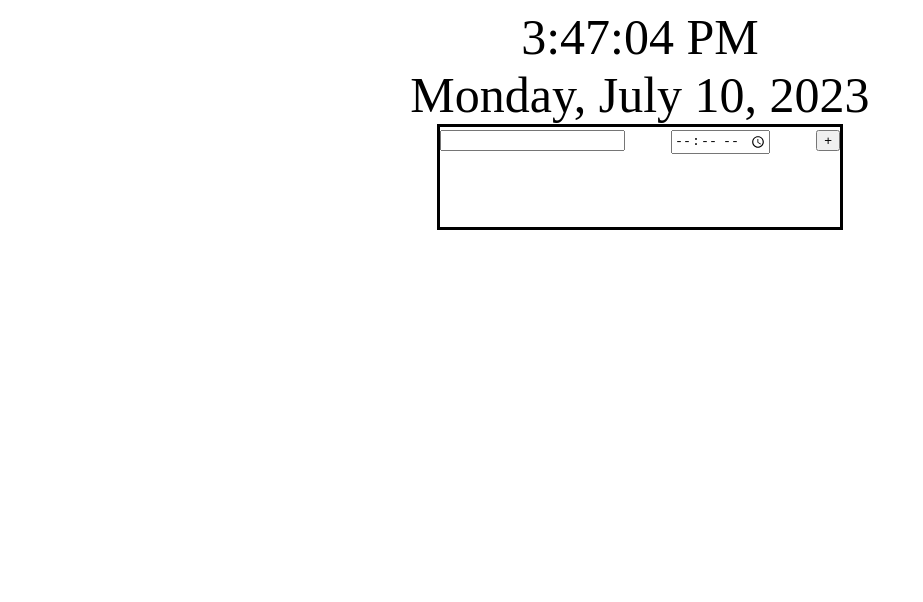
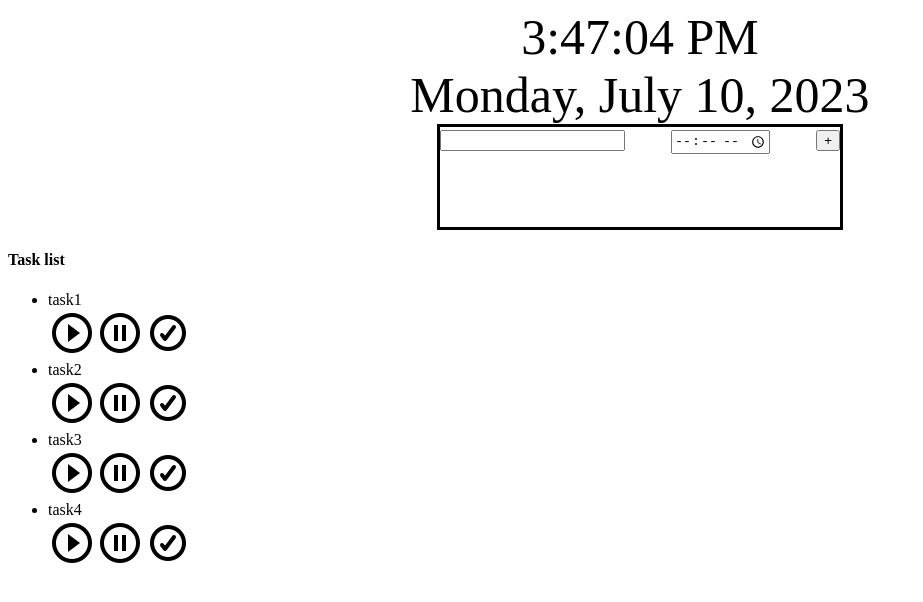
Before and after one commit to valdispatriarh/TimeTracker, a website: page frontend/index.html in a window 1280 px wide. Shown: the whole page, without its empty margins (0-923 px from the left). Drawn offline with Linux system fonts and the light colour scheme.

Commit message:
fix: delete left.js

```diff
--- a/frontend/css/style.css
+++ b/frontend/css/style.css
@@ -13,6 +13,9 @@
     font-size: 20px;
     border-style: solid;
 }
+.player{
+    display: flex;
+}
 /* .textarea-task{
     background-color: red;
 }
--- a/frontend/js/left.js
+++ /dev/null
@@ -1,31 +0,0 @@
-// "use strict";
-
-// import {addBodyLeftColumn()} from './main.js'
-//addBodyLeftColumn();
-
-export function addBodyLeftColumn() {
-  const container = document.querySelector(".container");
-
-  const leftColumn = document.createElement("div");
-  leftColumn.classList.add("container");
-  leftColumn.innerHTML = `
-    <div class = "left-column">
-
-        <div class = "player">
-          <div class = "btn play"><img src='assets/images/play.png' alt=play class = play-btn-img></div>
-          <div class = "btn pause"><img src='assets/images/pause.png' alt=pause class = pause-btn-img></div>
-          <div class = "btn done"><img src='assets/images/done.png' alt=play class = done-btn-img></div>
-        </div>
-
-        <div class = "main-goals">
-        <h4>Task list</h4>
-          <ul>
-            <li>task1</li>
-            <li>task2</li>
-            <li>task3</li>
-            <li>task4</li>
-          </ul>
-        </div>
-    </div>`;
-  container.appendChild(leftColumn);
-}
--- a/frontend/js/main.js
+++ b/frontend/js/main.js
@@ -12,13 +12,17 @@
 
 // 5)pull in dev
 // 6) git chechout -b devVlad2
-/// / !!!!!npm istall
+// !!!!!npm istall
 
-import { addBodyLeftColumn } from './left.js';
+let bodyhtml = 1;
+function addBody () {
+  bodyhtml = document.createElement('div');
+  bodyhtml.classList.add('container');
+  document.body.appendChild(bodyhtml);
+}
+addBody();
 
 function addBodyCentrumColumn () {
-  const bodyhtml = document.createElement('div');
-  bodyhtml.classList.add('container');
   bodyhtml.innerHTML = `
     <div class = "centrum-column">
         <div class = "time"></div>
@@ -29,9 +33,52 @@ function addBodyCentrumColumn () {
             <div class = "button-submit"><input type = 'button' value = '+'></div>
         </div>
     </div>`;
-  document.body.appendChild(bodyhtml);
 }
 addBodyCentrumColumn();
+
+function addBodyLeftColumn () {
+  const container = document.querySelector('.container');
+  const leftColumn = document.createElement('div');
+  leftColumn.classList.add('container');
+  leftColumn.innerHTML = `
+    <div class = "left-column">
+        <div class = "main-goals">
+        <h4>Task list</h4>
+          <ul>
+            <li>task1
+            <div class = "player">
+                <div class = "btn play"><img src='../assets/images/play.png' alt=play class = play-btn-img></div>
+                <div class = "btn pause"><img src='../assets/images/pause.png' alt=pause class = pause-btn-img></div>
+                <div class = "btn done"><img src='../assets/images/done.png' alt=play class = done-btn-img></div>
+            </div>
+            </li>
+            <li>task2
+            <div class = "player">
+                <div class = "btn play"><img src='../assets/images/play.png' alt=play class = play-btn-img></div>
+                <div class = "btn pause"><img src='../assets/images/pause.png' alt=pause class = pause-btn-img></div>
+                <div class = "btn done"><img src='../assets/images/done.png' alt=play class = done-btn-img></div>
+            </div>
+            </li>
+            <li>task3
+            <div class = "player">
+                <div class = "btn play"><img src='../assets/images/play.png' alt=play class = play-btn-img></div>
+                <div class = "btn pause"><img src='../assets/images/pause.png' alt=pause class = pause-btn-img></div>
+                <div class = "btn done"><img src='../assets/images/done.png' alt=play class = done-btn-img></div>
+            </div>
+            </li>
+            <li>task4
+            <div class = "player">
+                <div class = "btn play"><img src='../assets/images/play.png' alt=play class = play-btn-img></div>
+                <div class = "btn pause"><img src='../assets/images/pause.png' alt=pause class = pause-btn-img></div>
+                <div class = "btn done"><img src='../assets/images/done.png' alt=play class = done-btn-img></div>
+            </div>
+            </li>
+          </ul>
+        </div>
+    </div>`;
+  container.appendChild(leftColumn);
+}
+addBodyLeftColumn();
 
 function showTimeAndDate () {
   const tagTime = document.querySelector('.time');
```
